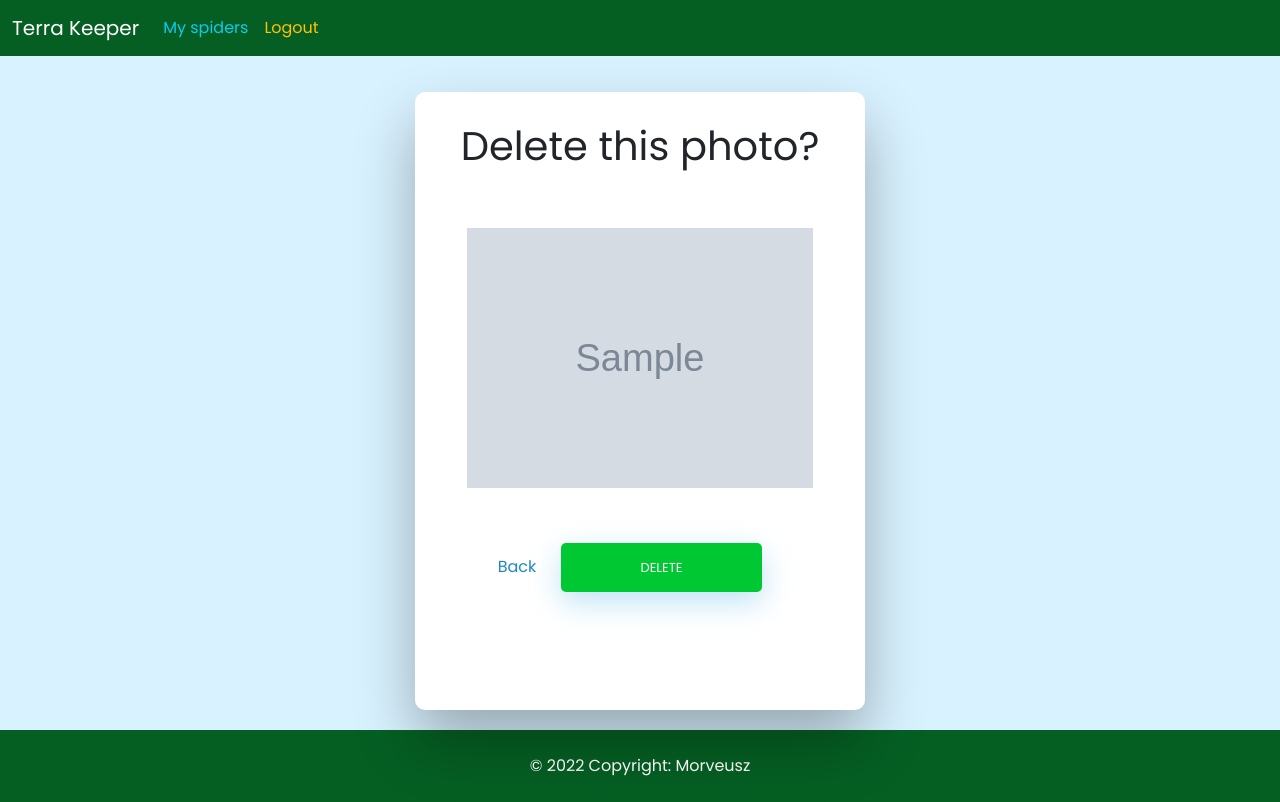
After one commit to morveusz93/terra-keeper, a Django app: a page that uses spiders/templates/spiders/delete_photo.html in a window 1280 px wide. The commit adds this page. Run offline with Django 4.2, Linux system fonts and the light colour scheme; a user stored in the database is signed in; tables that the repository leaves empty hold one stand-in row (values such as "Sample post"); grey boxes marked "Sample" are stand-in pictures; some libraries are stand-ins or nearby versions.

Commit message:
add delete photo

```diff
--- a/spiders/models.py
+++ b/spiders/models.py
@@ -2,6 +2,7 @@ from datetime import date
 from django.db import models
 from users.models import Profile
 import uuid
+import os
 
 
 class Spider(models.Model):
@@ -21,7 +22,7 @@ class Spider(models.Model):
                            null=True, choices=SEX_CHOICES, default="F")
     current_molt = models.IntegerField(null=True, blank=True)
     notes = models.TextField(max_length=2000, null=True, blank=True)
-    photo = models.ImageField(null=True, blank=True, default='t-default.jpg')
+    photo = models.ImageField(default='t-default.jpg')
     id = models.UUIDField(default=uuid.uuid4, unique=True,
                           primary_key=True, editable=False)
 
@@ -32,7 +33,6 @@ class Spider(models.Model):
         super().__init__(*args, **kwargs)
         self.__original_photo = self.photo
 
-
     def save(self, force_insert=False, force_update=False, *args, **kwargs):
         if self.photo != self.__original_photo:
             if self.__original_photo.name != 't-default.jpg':
@@ -41,17 +41,19 @@ class Spider(models.Model):
         super().save(force_insert, force_update, *args, **kwargs)
         self.__original_photo = self.photo
 
-
-
     def __str__(self):
         return f"{self.name}, {self.genus[0].upper()}. {self.species.lower()}"
 
-
     @property
-    def get_all_molts(self) -> list:
+    def get_all_molts(self):
         "Returns the spider's molts."
         return [{'number': molt.number, 'date': molt.date, 'id': molt.id} for molt in self.molt_set.all()]
 
+    @property
+    def get_image(self):
+        if not self.photo:
+            return "/images/t-default.jpg"
+        return self.photo.url
 
     def get_next_molt_number(self):
         try:
@@ -61,11 +63,9 @@ class Spider(models.Model):
         return new_molt_number
 
     def delete(self, using=None, keep_parents=False):
-        if self.photo.name != 't-default.jpg':
+        if self.photo and self.photo.name != 't-default.jpg':
             self.photo.storage.delete(self.photo.name)
         super().delete()
-
-
 
 
 class Molt(models.Model):
--- /dev/null
+++ b/spiders/templates/spiders/delete_photo.html
@@ -0,0 +1,13 @@
+{% extends 'main.html' %} {% block content %}
+
+<div class="container mb-5 d-flex flex-column">
+  <h1>Delete this photo?</h1>
+  <img class="spider-photo" src="{{ spider.get_image }}" alt="{{spider.name}}'s photo" />
+  <form method="POST" action="">
+    {% csrf_token %}
+    <a class="underlineHover" href="{% url 'spider-details' spider.id %}">Back</a>
+    <input type="submit" value="Delete" />
+  </form>
+</div>
+
+{% endblock %}
--- a/spiders/templates/spiders/spider_detail.html
+++ b/spiders/templates/spiders/spider_detail.html
@@ -2,7 +2,7 @@
 
 <h1>{{spider.name}}</h1>
 <div class="container text-start mb-5 d-flex flex-column">
-  <img class="spider-photo" src="{{ spider.photo.url }}" alt="{{spider.name}}'s photo">
+  <img class="spider-photo" src="{{ spider.get_image }}" alt="{{spider.name}}'s photo">
   <p>Genus: {{spider.genus}}</p>
   <p>Species: {{spider.species}}</p>
   <p>Sex: {{spider.get_sex_display}}</p>
@@ -33,7 +33,8 @@
   {% endif %}
 </div>
 <div>
-  <a href="{% url 'spider-update' spider.id %}" class="btn btn-warning mx-2">Edit</a>
+  <a href="{% url 'spider-update' spider.id %}" class="btn btn-info mx-2">Edit</a>
+  <a href="{% url 'spider-delete-photo' spider.id %}" class="btn btn-warning mx-2">Delete photo</a>
   <a href="{% url 'spider-delete' spider.id %}" class="btn btn-danger mx-2">Delete</a>
 </div>
 
--- a/spiders/urls.py
+++ b/spiders/urls.py
@@ -1,5 +1,5 @@
 from django.urls import path
-from spiders.views import ( MoltListView, SpiderDetailView, SpiderListView, SpiderDeleteView,
+from spiders.views import ( MoltListView, PhotoDeleteView, SpiderDetailView, SpiderListView, SpiderDeleteView,
 SpiderCreateView, SpiderUpdateView, MoltCreateView, MoltUpdateView, MoltDeleteView, HomePageView)
 from django.contrib.auth.decorators import login_required
 
@@ -12,6 +12,7 @@ urlpatterns = [
     path('spiders/<str:pk>', login_required(SpiderDetailView.as_view()), name='spider-details'),
     path('spiders/<str:pk>/edit', login_required(SpiderUpdateView.as_view()), name='spider-update'),
     path('spiders/<str:pk>/delete>', login_required(SpiderDeleteView.as_view()), name='spider-delete'),
+    path('spiders/<str:pk>/delete-photo>', login_required(PhotoDeleteView.as_view()), name='spider-delete-photo'),
     path('spiders/<str:pk>/molts', login_required(MoltListView.as_view()), name='spider-molts'),
     path('spiders/<str:pk>/addmolt', login_required(MoltCreateView.as_view()), name='molt-create'),
     path('spiders/molts/<str:pk>/edit', login_required(MoltUpdateView.as_view()), name='molt-edit'),
--- a/spiders/views.py
+++ b/spiders/views.py
@@ -1,7 +1,10 @@
+import pstats
+from re import template
 from django.http import HttpResponseRedirect
 from django.contrib import messages
 from django.urls import reverse_lazy, reverse
-from django.views.generic import DetailView, ListView, CreateView, UpdateView, DeleteView, RedirectView
+from django.views.generic import (DetailView, ListView, CreateView,
+UpdateView, DeleteView, RedirectView, TemplateView, FormView)
 
 from spiders.custom_validators import molt_validator
 
@@ -157,3 +160,21 @@ class MoltDeleteView(DeleteView):
     def delete(self, request, *args, **kwargs):
         messages.success(request, "Molt successfully deleted.")
         return super().delete(request, *args, **kwargs)
+
+
+class PhotoDeleteView(TemplateView):
+    template_name = 'spiders/delete_photo.html'
+
+    def setup(self, request, *args, **kwargs):
+        super(PhotoDeleteView, self).setup(request, *args, **kwargs)
+        self.spider = Spider.objects.get(pk=self.kwargs['pk'])
+
+    def get_context_data(self, **kwargs):
+        context = super().get_context_data(**kwargs)
+        context['spider'] = self.spider
+        return context
+
+    def post(self, request, *args, **kwargs):
+        self.spider.photo = None
+        self.spider.save()
+        return HttpResponseRedirect(reverse('spider-details', kwargs={'pk': self.spider.id}))
```
Also changed, not shown: static/favicon.ico (renamed from static/favicon .ico).
